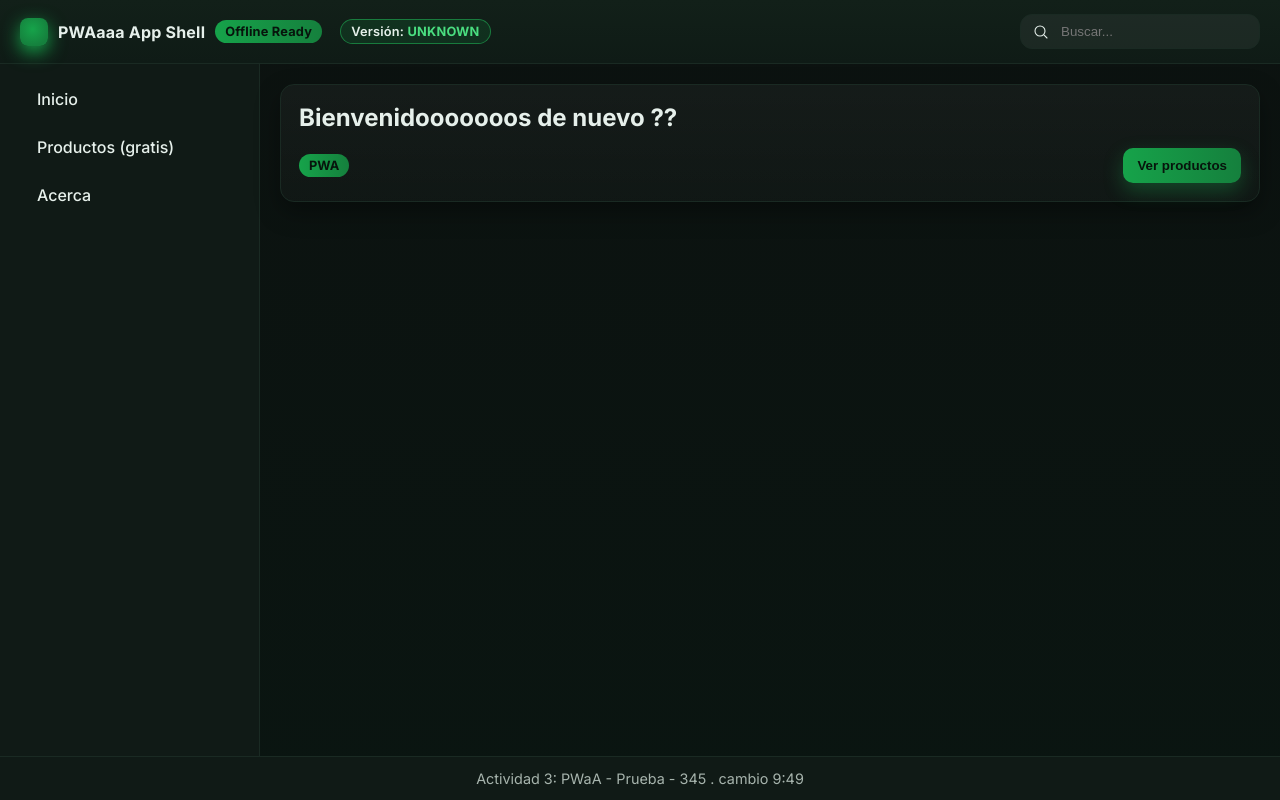
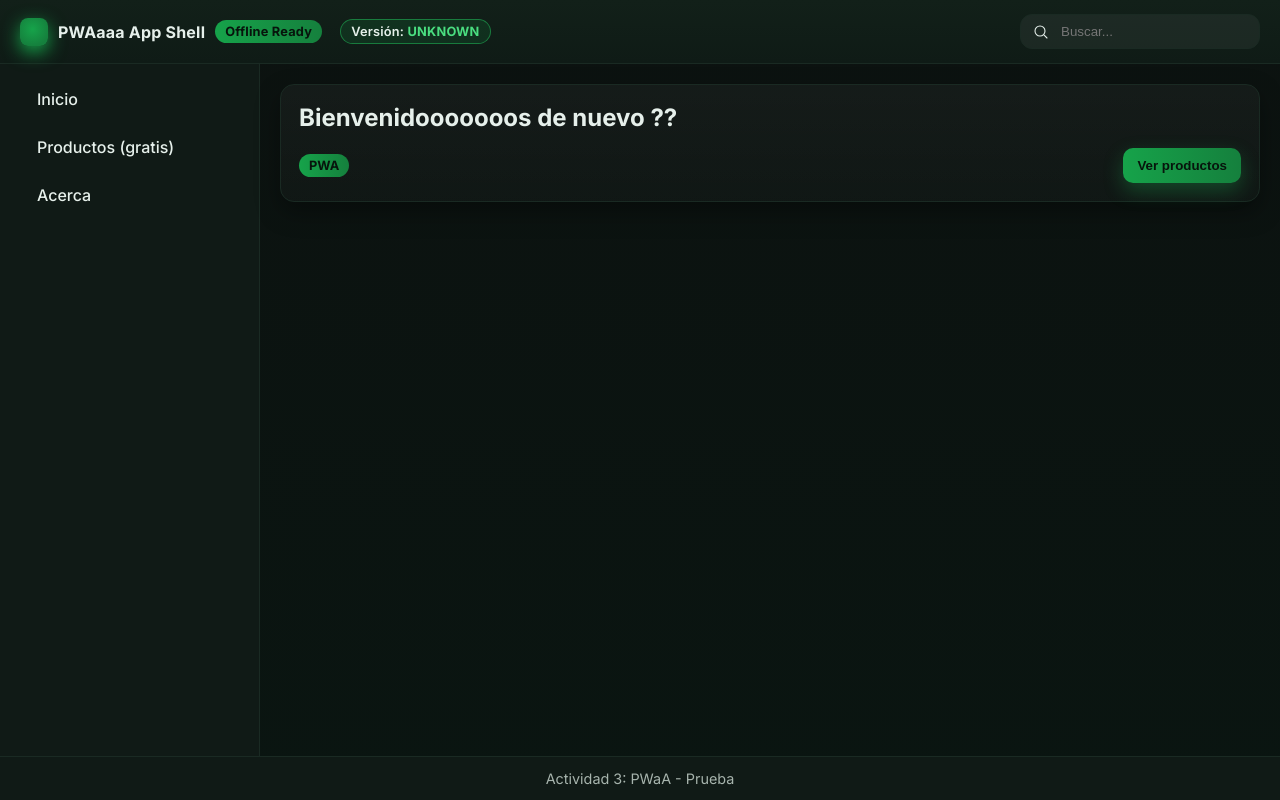
Before and after one commit to ImanolCE/Prueba-de-App-Shell-, a React (Vite) app: page / in a window 1280 px wide. Built offline with nearby package versions, Linux system fonts and the light colour scheme.

Commit message:
Update App.jsx

```diff
--- a/src/App.jsx
+++ b/src/App.jsx
@@ -157,7 +157,7 @@ export default function App(){
       <SideBar/>
       <TabBar/>
       <main className="main">{View}</main>
-      <footer className="footer">Actividad 3: PWaA - Prueba - 345 . cambio 9:49</footer>
+      <footer className="footer">Actividad 3: PWaA - Prueba </footer>
     </div>
   )
 }
```
